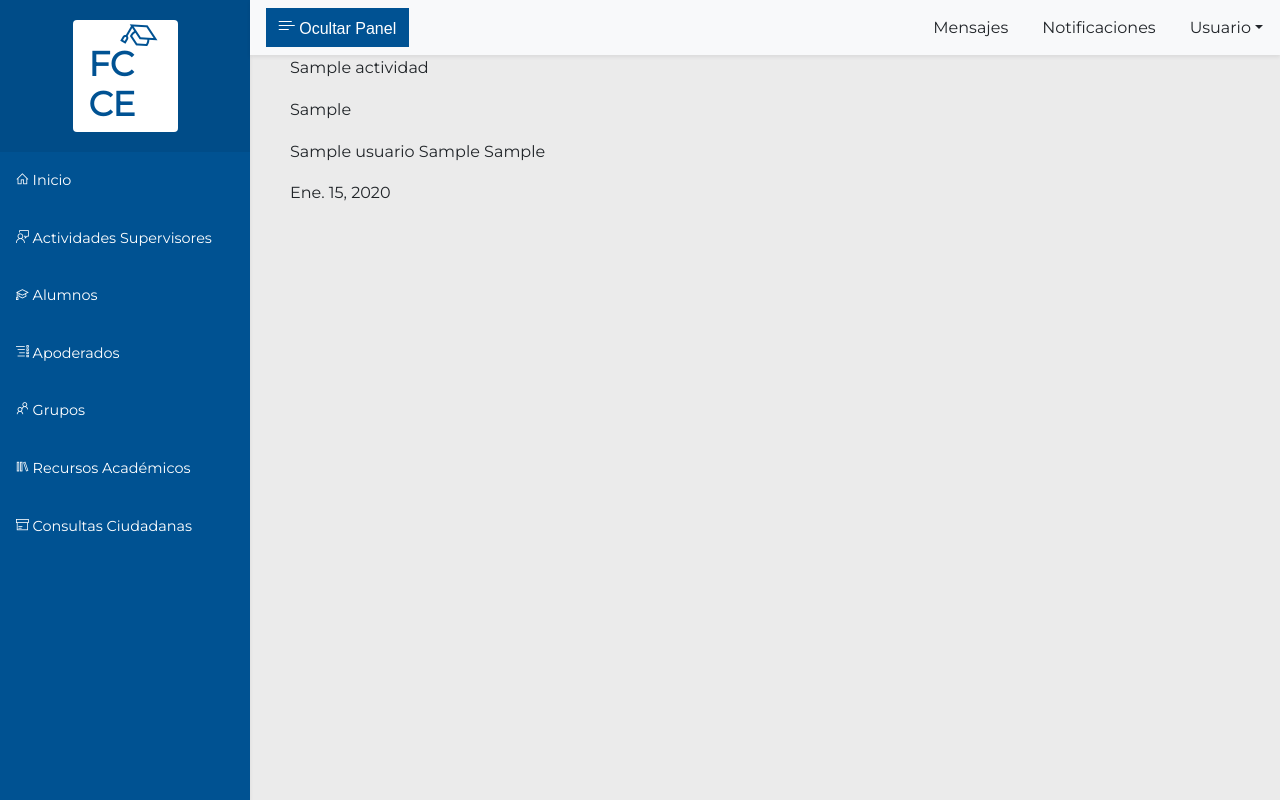
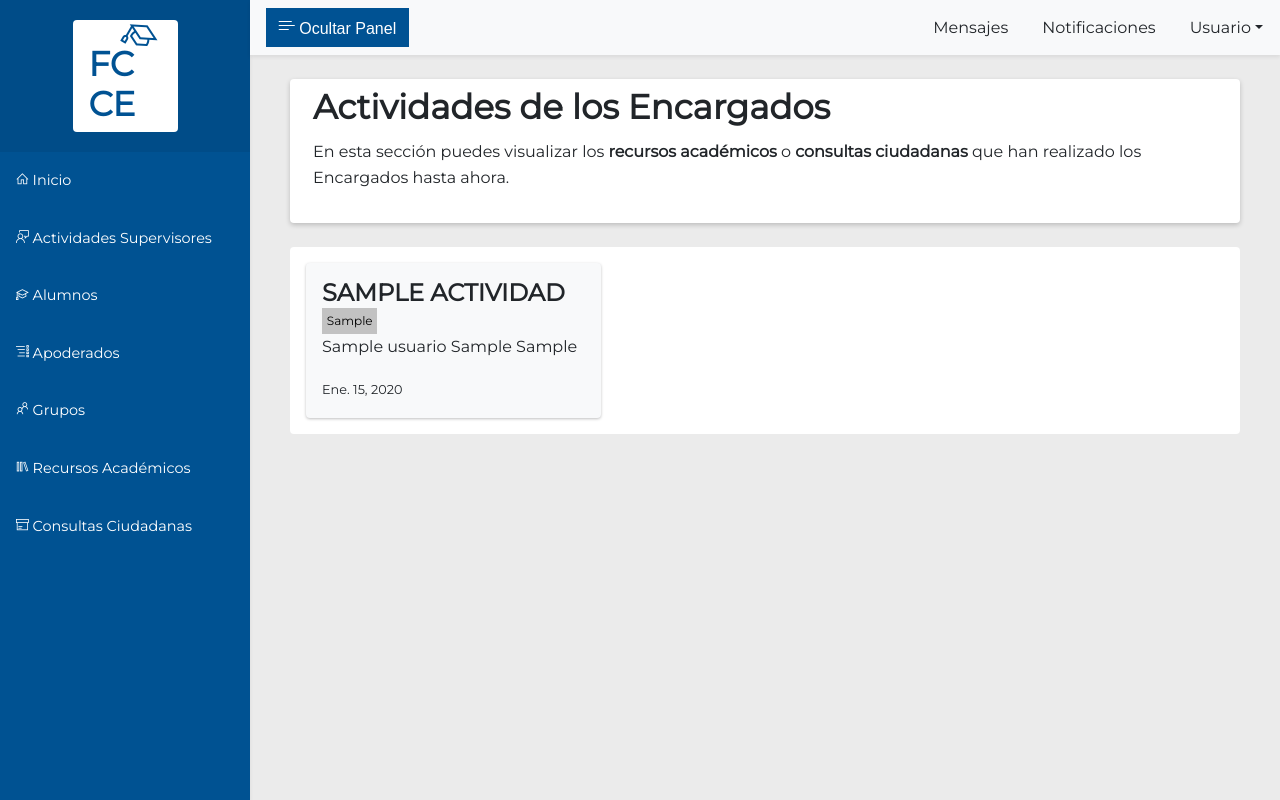
Before and after one commit to johannvalenzuela/formacion-ciudadana, a Django app: page /analitica in a window 1280 px wide. Run offline with Django 3.2, Linux system fonts and the light colour scheme; a user stored in the database is signed in; tables that the repository leaves empty hold one stand-in row (values such as "Sample post"); some libraries are stand-ins or nearby versions.

Commit message:
fix: estilos (temporales) de las actividades

```diff
--- a/analitica/templates/analitica/actividades_lista.html
+++ b/analitica/templates/analitica/actividades_lista.html
@@ -6,24 +6,35 @@
 <script>
     alert('{{ message }}')
 </script>
-{% endfor %} {% endif %}
+{% endfor %}
+{% endif %}
+<div class="card col-md-12 mt-4 mb-2 pb-4">
+    <div class="card-body">
+        <h3 class="card-title">Actividades de los Encargados</span></h3>
+        <p class="card-text">En esta sección puedes visualizar los <strong>recursos académicos</strong> o <strong>consultas ciudadanas</strong> que han realizado los Encargados hasta ahora.
+        </p>
+    </div>
+</div>
 
 {% if actividades %}
-{% for actividad in actividades  %}
-    <a href="{% url actividad.link actividad.link_pk %}">
-    <div>
-        <p>{{actividad.titulo}}</p>
-        <p>{{actividad.tipo}}</p>
-        <p>{{actividad.encargado}}</p>
-        <p>{{actividad.fecha}}</p>
+<div class="bg-white rounded mt-4">
+    <div class="grid-container" style="grid-template-columns: repeat(3, 1fr)">
+        {% for actividad in actividades %}
+        <div class="grid-item bg-light">
+            <a href="{% url actividad.link actividad.link_pk %}">
+                <!-- <div class=" bg-primary rounded-top pb-5 p-2">&times</div> -->
+                <div class="p-3">
+                    <h4 class="text-uppercase font-weight-bold">{{actividad.titulo}}</h4>
+                    <span class="badge badge-default text-capitalize">{{actividad.tipo}}</span>
+                    <p>{{actividad.encargado}}</p>
+                    <small>{{actividad.fecha}}</small>
+                </div>
+            </a>
+        </div>
+        {% endfor %}
     </div>
-    </a>
-{% endfor %}
+</div>
 
 {% else %}
-<p>No existen actividades en este momento.</p>
-{% endif %}
-
-
-
-{% endblock %}
+<div class="bg-white rounded p-5 pt-5 pb-4 mt-4 shadow-sm text-center">No existen <strong>actividades</strong> en estos momentos</div>
+{% endif %} {% endblock %}
```
